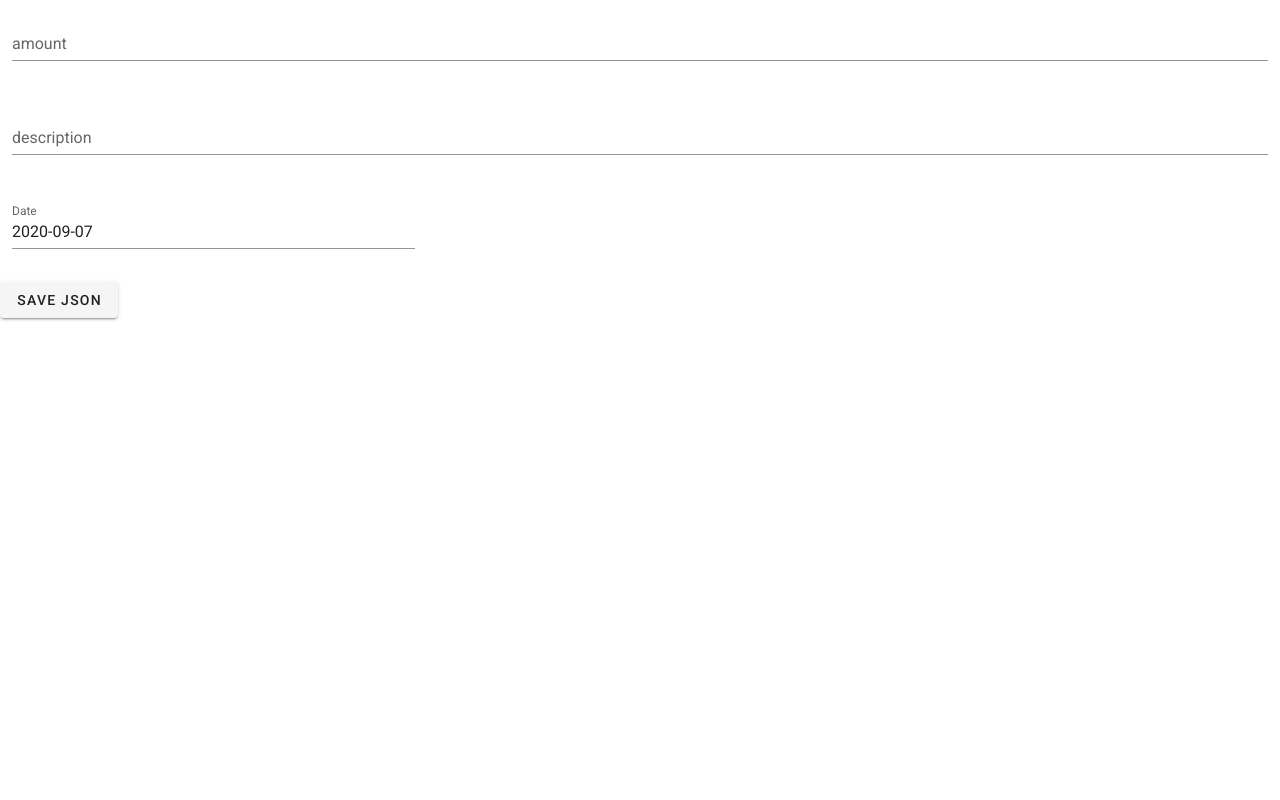
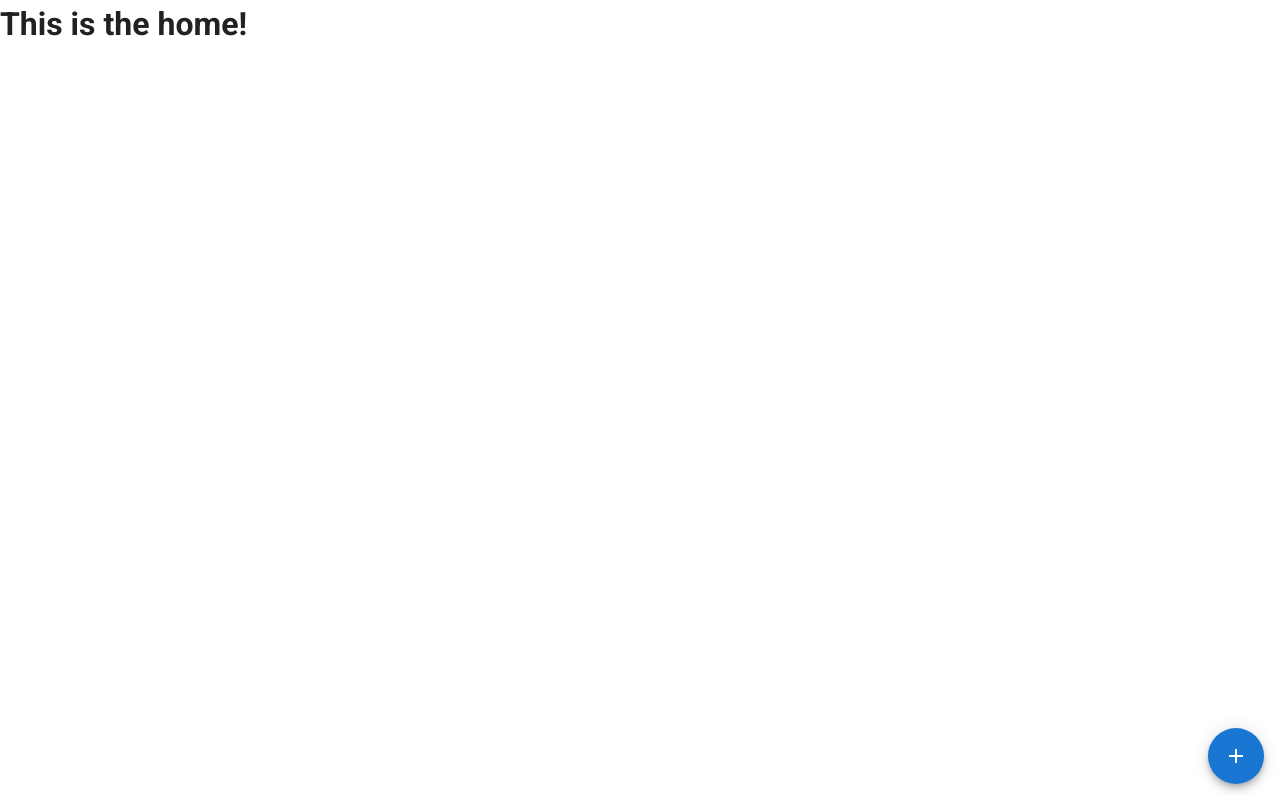
Before and after one commit to NickHatherly/Group6-Money-Mate, a Vue app: page / in a window 1280 px wide. Built offline with nearby package versions, Linux system fonts and the light colour scheme.

Commit message:
documentation and change pages

```diff
--- a/src/App.vue
+++ b/src/App.vue
@@ -1,18 +1,19 @@
 <template>
   <v-app>
+    <router-view></router-view>
     <v-main>
-      <Textinput />
+      <ActionBtn />
     </v-main>
   </v-app>
 </template>
 
 <script>
-import Textinput from "./components/Textinput";
 import store from "./store/index";
+import ActionBtn from '@/components/ActionBtn';
 
 export default {
   name: "App",
   store: store,
-  components: { Textinput }
+  components: {ActionBtn}
 };
 </script>
--- /dev/null
+++ b/src/components/ActionBtn.vue
@@ -0,0 +1,32 @@
+<template>
+<v-speed-dial
+        fixed bottom right
+      >
+        <template v-slot:activator>
+
+          <v-btn v-model="fab" color="blue darken-2" dark fab>
+            <v-icon v-if="fab">mdi-close</v-icon>
+            <v-icon v-else>mdi-plus</v-icon>
+          </v-btn>
+
+        </template>
+                                <!-- TEXT INPUT -->
+        <!-- these buttons each link to the different pages -->
+        <v-btn dark small fab color="green" to = '/Textinput'>
+          <v-icon>mdi-pencil</v-icon>
+        </v-btn>
+
+                                <!-- VOICE INPUT -->
+        <!-- these buttons each link to the different pages -->
+        <v-btn dark small fab color="indigo" to = '/ REPLACE ME WITH YOUR PAGE PATH'>
+          <v-icon>mdi-microphone</v-icon>
+        </v-btn>
+
+                                <!-- IMAGE INPUT -->
+        <!-- these buttons each link to the different pages -->
+        <v-btn dark small fab color="red" to = '/  REPLACE ME WITH YOUR PAGE PATH'>
+          <v-icon>mdi-camera</v-icon>
+        </v-btn>
+
+      </v-speed-dial>
+</template>
--- a/src/router/index.js
+++ b/src/router/index.js
@@ -1,29 +1,30 @@
 import Vue from 'vue'
-import Vuex from 'vuex'
-import VuexPersistence from 'vuex-persist'
+import VueRouter from 'vue-router'
+import Home from '../views/Home.vue'
 
+Vue.use(VueRouter)
 
-Vue.use(Vuex)
+const routes = [
+    {
+        path: '/',
+        name: 'Home',
+        component: Home
+    },
 
+    //this is what determines the path to your page, please copy this and edit as needed
+    //place your copy below this one
+    {
+        path: '/Textinput',
+        name: 'Textinput',
+        component: () => import(/* webpackChunkName: "textinput" */ '../views/Textinput.vue')
+    },
+    //PLACE HERE
+]
 
-export const store = new Vuex.Store({
-    plugins: [new VuexPersistence().plugin],
-    state: {
-        transaction:[],
-    },
-    actions: {
+const router = new VueRouter({
+    mode: 'history',
+    base: process.env.BASE_URL,
+    routes
+  })
 
-    },
-    mutations: {
-        addTransaction(state, transaction){
-            state.transaction.push(transaction)
-        },
-
-    },
-    getters: {
-    },
-    modules: {
-
-    }
-  })
-  export default store
+export default router
--- a/src/views/About.vue
+++ b/src/views/About.vue
@@ -1,5 +1,7 @@
 <template>
   <div class="about">
     <h1>This is an about page</h1>
+    <router-link to="/">Home</router-link>
+    <router-link to="/Textinput">Textinput</router-link>
   </div>
 </template>
--- a/src/views/Home.vue
+++ b/src/views/Home.vue
@@ -1,18 +1,11 @@
 <template>
   <div class="home">
-    <img alt="Vue logo" src="../assets/logo.png" />
-    <HelloWorld msg="Welcome to Your Vue.js App" />
+    <h1> This is the home! </h1>
   </div>
 </template>
 
 <script>
-// @ is an alias to /src
-import HelloWorld from "@/components/HelloWorld.vue";
-
 export default {
   name: "Home",
-  components: {
-    HelloWorld
-  }
 };
 </script>
```
Also changed, not shown: src/views/Textinput.vue (renamed from src/components/Textinput.vue).
